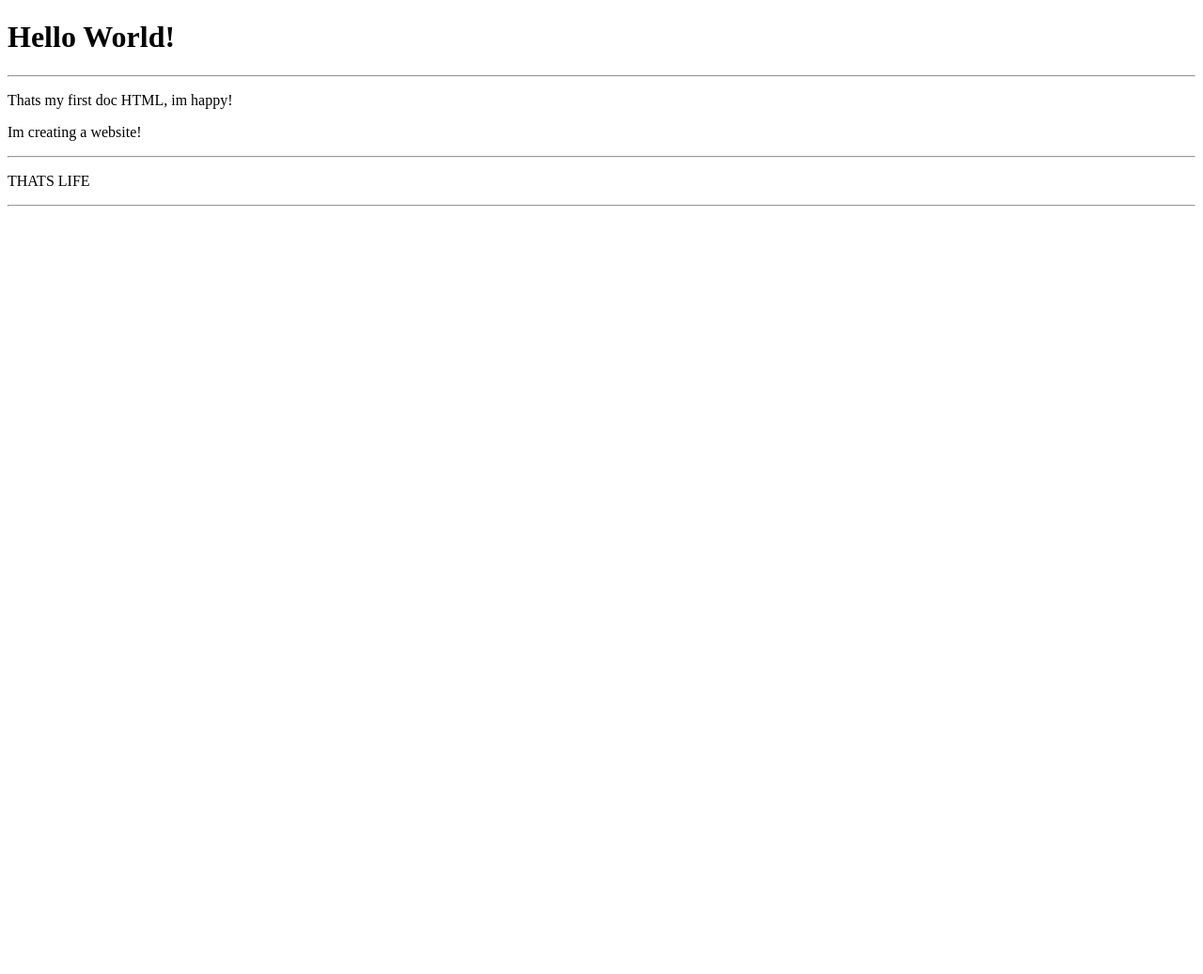
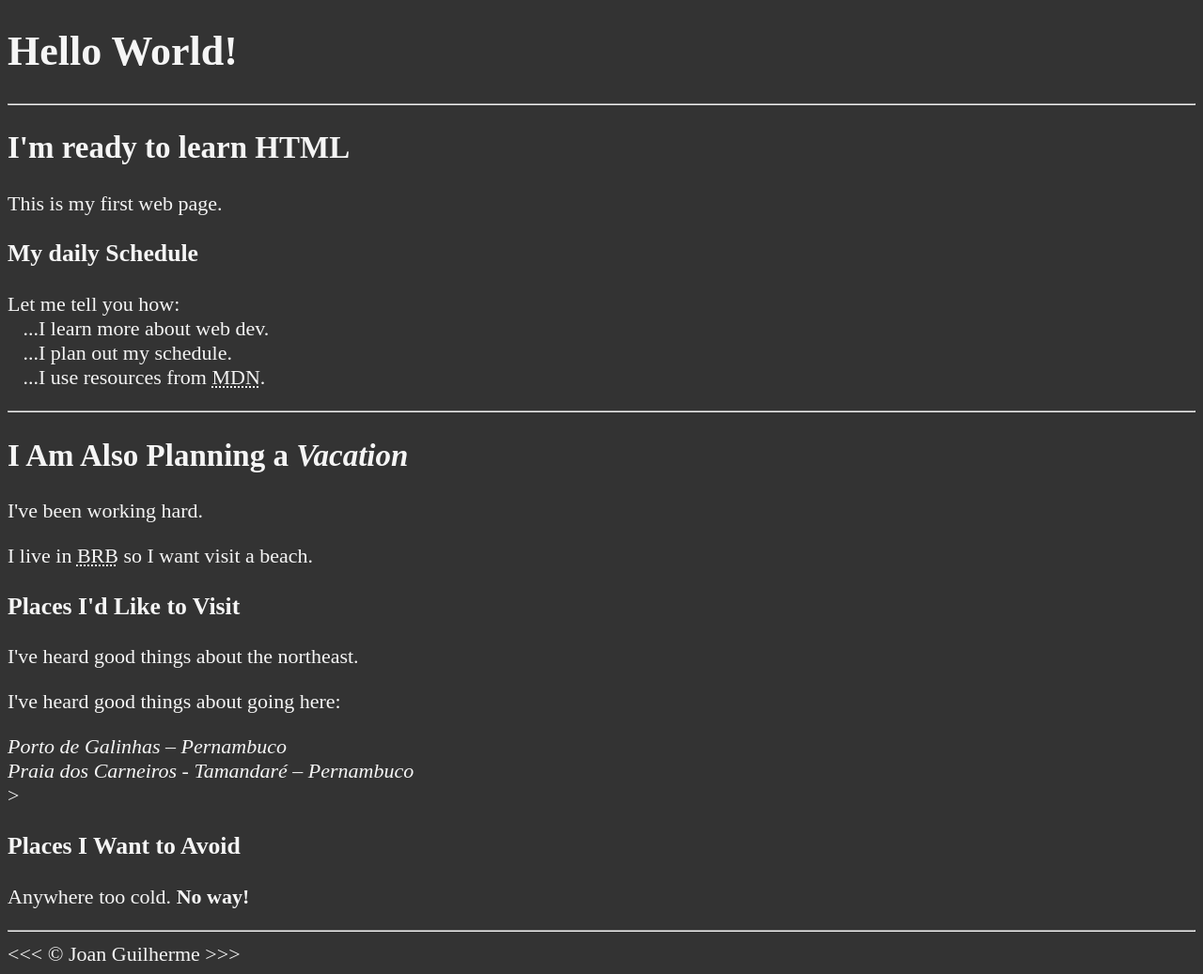
Before and after one commit to JayJjee/HTML-CSS, a plain HTML site: page html-css/exercicios/ex01/index.html in a window 1280 px wide. Shown: the whole page at 94% size. Before the commit the page ends 800 px from the top, so only its background shows below. Drawn offline with Linux system fonts and the light colour scheme.

Commit message:
First WEB page - freeCodeCamp

```diff
--- a/html-css/exercicios/ex01/index.html
+++ b/html-css/exercicios/ex01/index.html
@@ -1,18 +1,50 @@
 <!DOCTYPE html>
 <html lang="pt-br">
+
 <head>
     <meta charset="UTF-8">
-    <meta http-equiv="X-UA-Compatible" content="IE=edge">
-    <meta name="viewport" content="width=device-width, initial-scale=1.0">
-    <title>First exercise</title>
+    <meta name="author" content="Joan Guilherme">
+    <meta name="description" content="This page contains all the things I am learning how to create as I learn HTML.">
+    <title>My first WEB page</title>
+    <link rel="icon" href="html5.png" type="image/x-icon">
+    <link rel="stylesheet" href="main.css" type="text/css">
 </head>
+
 <body>
     <h1>Hello World!</h1>
+
     <hr>
-    <p>Thats my first doc HTML, im happy!</p>
-    <p>Im creating a website!</p>
+
+    <h2>I'm ready to learn HTML</h2>
+    <p>This is my first web page.</p>
+
+    <h3>My daily Schedule</h3>
+    <p>Let me tell you how:
+        <br>&nbsp;&nbsp;&nbsp;...I learn more about web dev.
+        <br>&nbsp;&nbsp;&nbsp;...I plan out my schedule.
+        <br>&nbsp;&nbsp;&nbsp;...I use resources from <abbr title="Mozilla Developer Network">MDN</abbr>.
+    </p>
+
     <hr>
-    <p>THATS LIFE</p>
+
+    <h2>I Am Also Planning a <em>Vacation</em></h2>
+    <p>I've been working hard.</p>
+    <p>I live in <abbr title="Brasilia-DF">BRB</abbr> so I want visit a beach.</p>
+
+
+    <h3>Places I'd Like to Visit</h3>
+    <p>I've heard good things about the northeast.</p>
+    <p>I've heard good things about going here:</p>
+    <address>
+        Porto de Galinhas – Pernambuco <br>
+        Praia dos Carneiros - Tamandaré – Pernambuco <br>
+    </address>
+
+    <!-- TODO: Add more places -->>
+    <h3>Places I Want to Avoid</h3>
+    <p>Anywhere too cold. <strong> No way!</strong></p>
+
     <hr>
+    &lt;&lt;&lt; &copy; Joan Guilherme &gt;&gt;&gt;
 </body>
 </html>
--- /dev/null
+++ b/html-css/exercicios/ex01/main.css
@@ -0,0 +1,7 @@
+html{
+    font-size: 22px;
+}
+body{
+    background-color: #333;
+    color: whitesmoke;
+}
```
Also changed, not shown: html-css/exercicios/ex01/html5.png (added), 1 other file.
